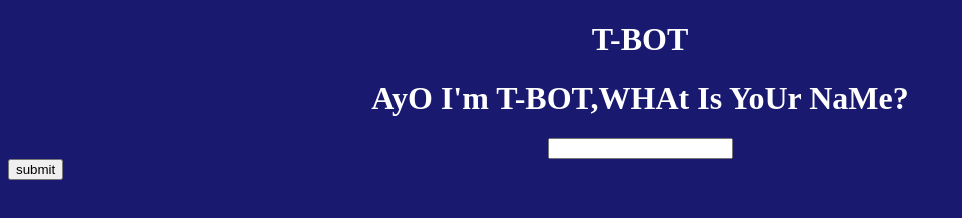
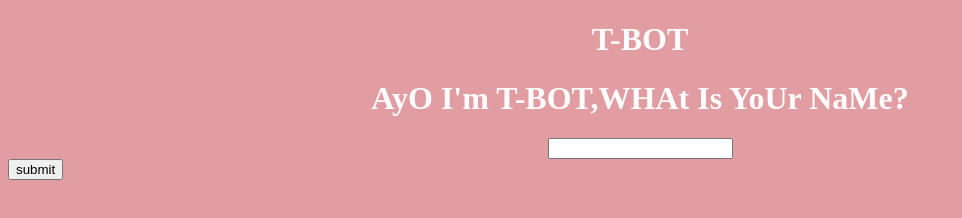
Before and after one commit to JeuneMilford/ChatBot-1, a plain HTML site: page index.html in a window 1280 px wide. Shown: the whole page, without its empty margins (0-962 px from the left). Drawn offline with Linux system fonts and the light colour scheme.

Commit message:
color change

```diff
--- a/index.html
+++ b/index.html
@@ -6,7 +6,7 @@
 
 <style>
 body {
-    background-color:midnightblue;
+    background-color:#e19da1;
 }
 h1 {
     color:white;
```
